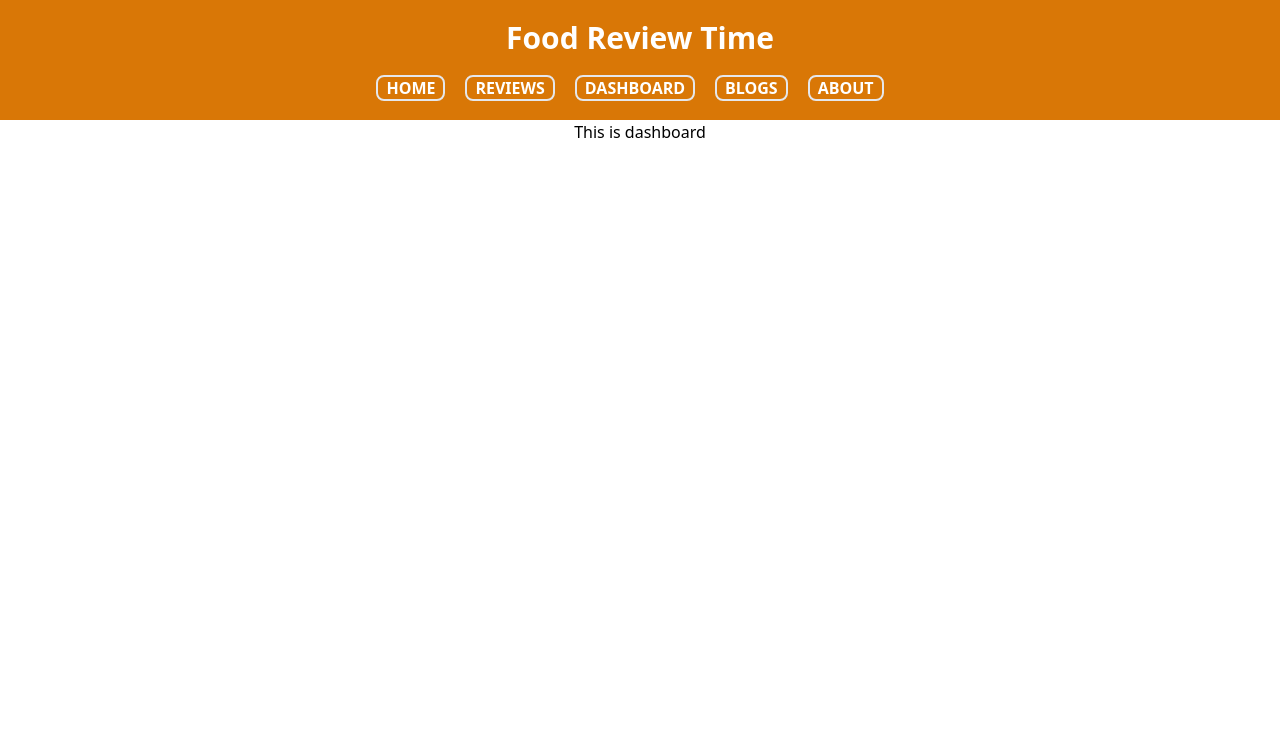
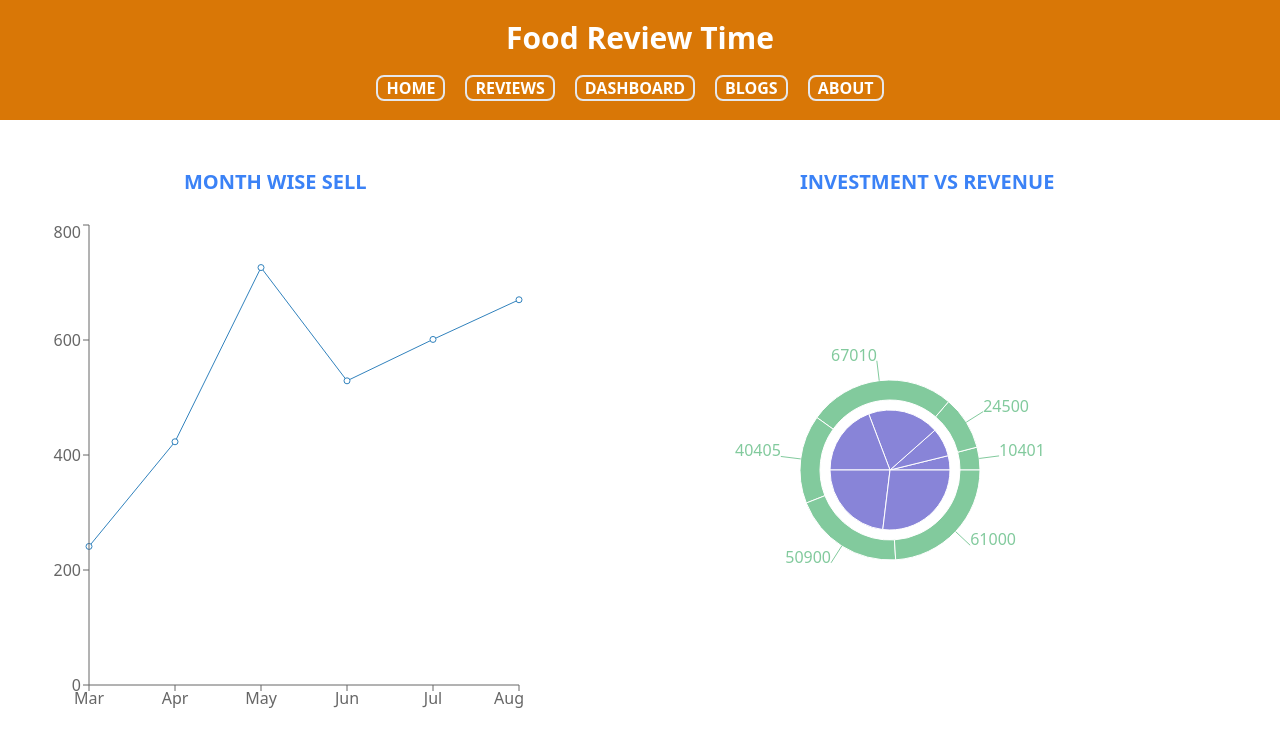
Before and after one commit to mdmehedihasan/food-review-time, a React (Create React App) app: page /dashboard in a window 1280 px wide. Shown: the top 746 px of the page. Built offline with nearby package versions, Linux system fonts and the light colour scheme.

Commit message:
chart added

```diff
--- a/src/Component/Dashboard/Dashboard.js
+++ b/src/Component/Dashboard/Dashboard.js
@@ -1,9 +1,9 @@
 import React from 'react';
-
+import MyLineChart from '../MyLineChart/MyLineChart'
 const Dashboard = () => {
     return (
         <div>
-            <p>This is dashboard</p>
+            <MyLineChart></MyLineChart>
         </div>
     );
 };
--- a/src/Component/Home/Home.js
+++ b/src/Component/Home/Home.js
@@ -28,7 +28,7 @@ const Home = () => {
                 <div className='grid grid-cols-3 grid-rows-2 gap-5 px-5'>
 
                     {
-                        reviews.map(review => <Review
+                        reviews.slice(0, 3).map(review => <Review
                             key={review._id}
                             review={review}
                         ></Review>)
--- /dev/null
+++ b/src/Component/MyLineChart/MyLineChart.js
@@ -0,0 +1,69 @@
+import React from 'react';
+import { Line, LineChart, Pie, PieChart, Tooltip, XAxis, YAxis } from 'recharts';
+
+const myLineChart = () => {
+    const data = [
+        {
+            "month": "Mar",
+            "investment": 100000,
+            "sell": 241,
+            "revenue": 10401
+        },
+        {
+            "month": "Apr",
+            "investment": 200000,
+            "sell": 423,
+            "revenue": 24500
+        },
+        {
+            "month": "May",
+            "investment": 500000,
+            "sell": 726,
+            "revenue": 67010
+        },
+        {
+            "month": "Jun",
+            "investment": 500000,
+            "sell": 529,
+            "revenue": 40405
+        },
+        {
+            "month": "Jul",
+            "investment": 600000,
+            "sell": 601,
+            "revenue": 50900
+        },
+        {
+            "month": "Aug",
+            "investment": 700000,
+            "sell": 670,
+            "revenue": 61000
+        }
+    ]
+    return (
+        <div className='flex p-6'>
+            <div className='flex-1 '>
+                <h1 className='text-xl font-bold my-6 text-left pl-40 text-blue-500'>
+                    MONTH WISE SELL
+                </h1>
+                <LineChart width={500} height={500} data={data}>
+                    <Line dataKey={'sell'}></Line>
+                    <XAxis dataKey={'month'}></XAxis>
+                    <Tooltip></Tooltip>
+                    <YAxis></YAxis>
+                </LineChart>
+            </div>
+            <div className='flex-1'>
+                <h1 className='text-xl font-bold my-6 text-left pl-40 text-blue-500'>
+                    INVESTMENT VS REVENUE
+                </h1>
+                <PieChart width={500} height={500}>
+                    <Pie data={data} dataKey="investment" cx="50%" cy="50%" outerRadius={60} fill="#8884d8" />
+                    <Pie data={data} dataKey="revenue" cx="50%" cy="50%" innerRadius={70} outerRadius={90} fill="#82ca9d" label />
+                </PieChart>
+            </div>
+        </div>
+    );
+};
+
+export default myLineChart;
```
